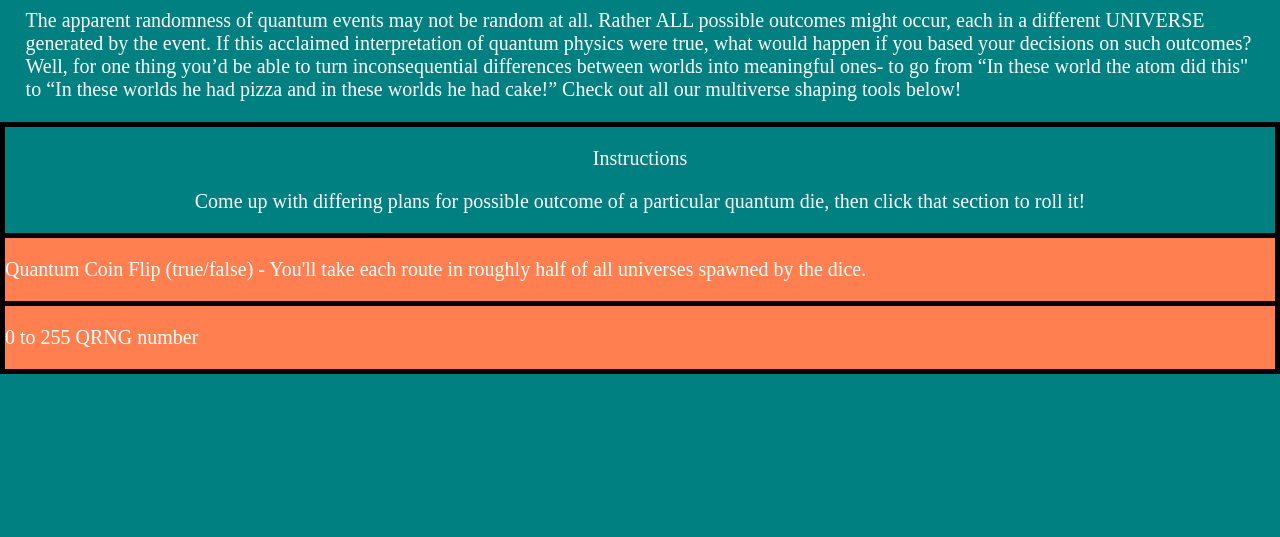
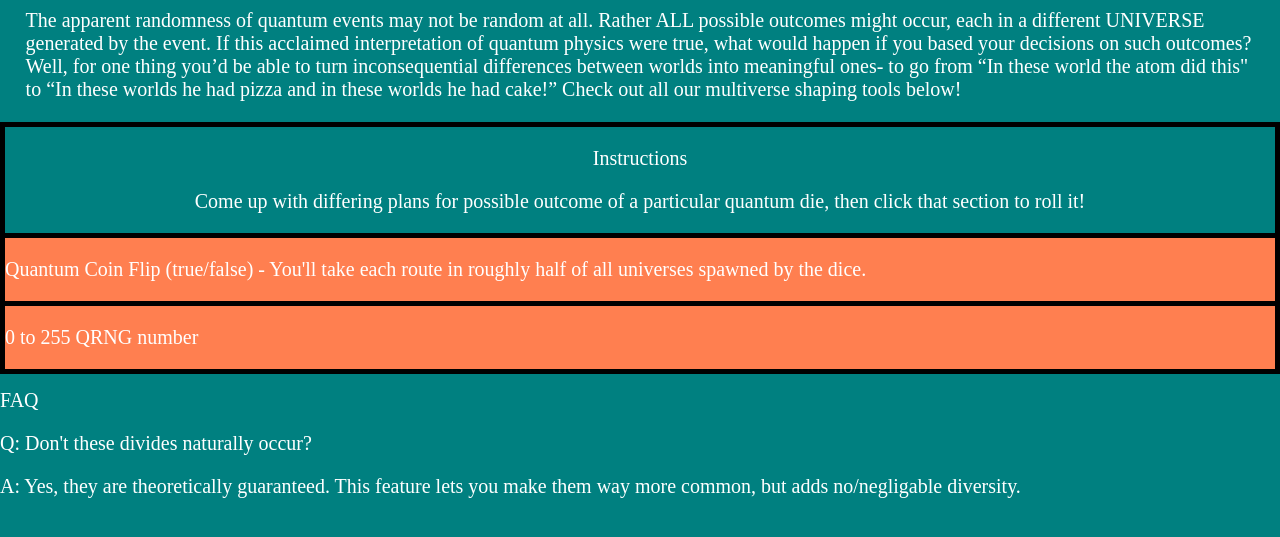
Before and after one commit to eknighton/eknighton.github.io, a plain HTML site: page index.html in a window 1280 px wide. Shown: the part 99-636 px from the top of the page. Drawn offline with Linux system fonts and the light colour scheme.

Commit message:
Added FAQ

```diff
--- a/index.html
+++ b/index.html
@@ -31,6 +31,10 @@ If this acclaimed interpretation of quantum physics were true, what would happen
 	<p id = "QRNGnumberResult"></p>
 </div>
 
+<p>FAQ</p>
+<p>	Q: Don't these divides naturally occur?</p>
+<p> A: Yes, they are theoretically guaranteed. This feature lets you make them way more common, but adds no/negligable diversity.<p>
+
 </body>
 <script src="multiverse.js"></script>
 </html>
```
